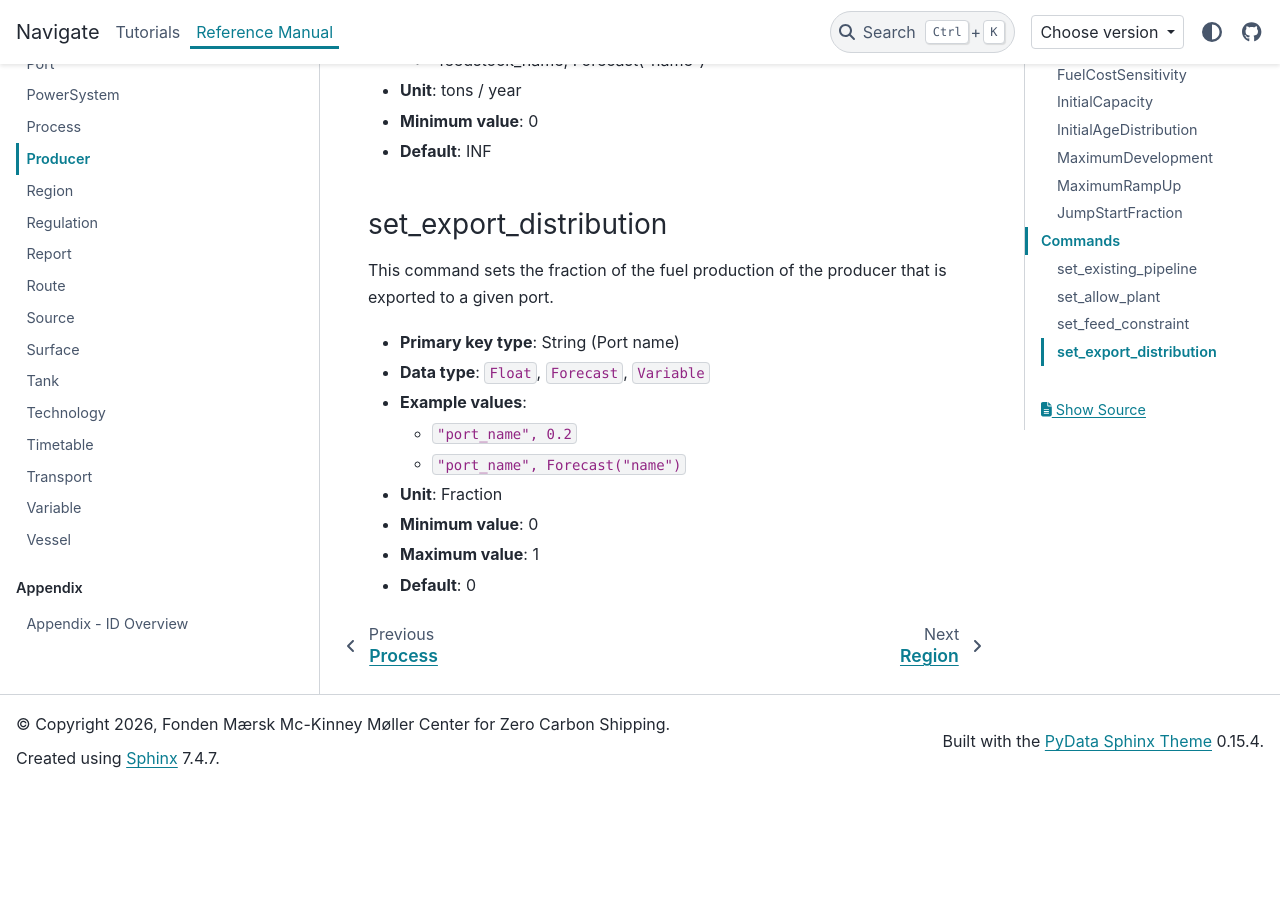
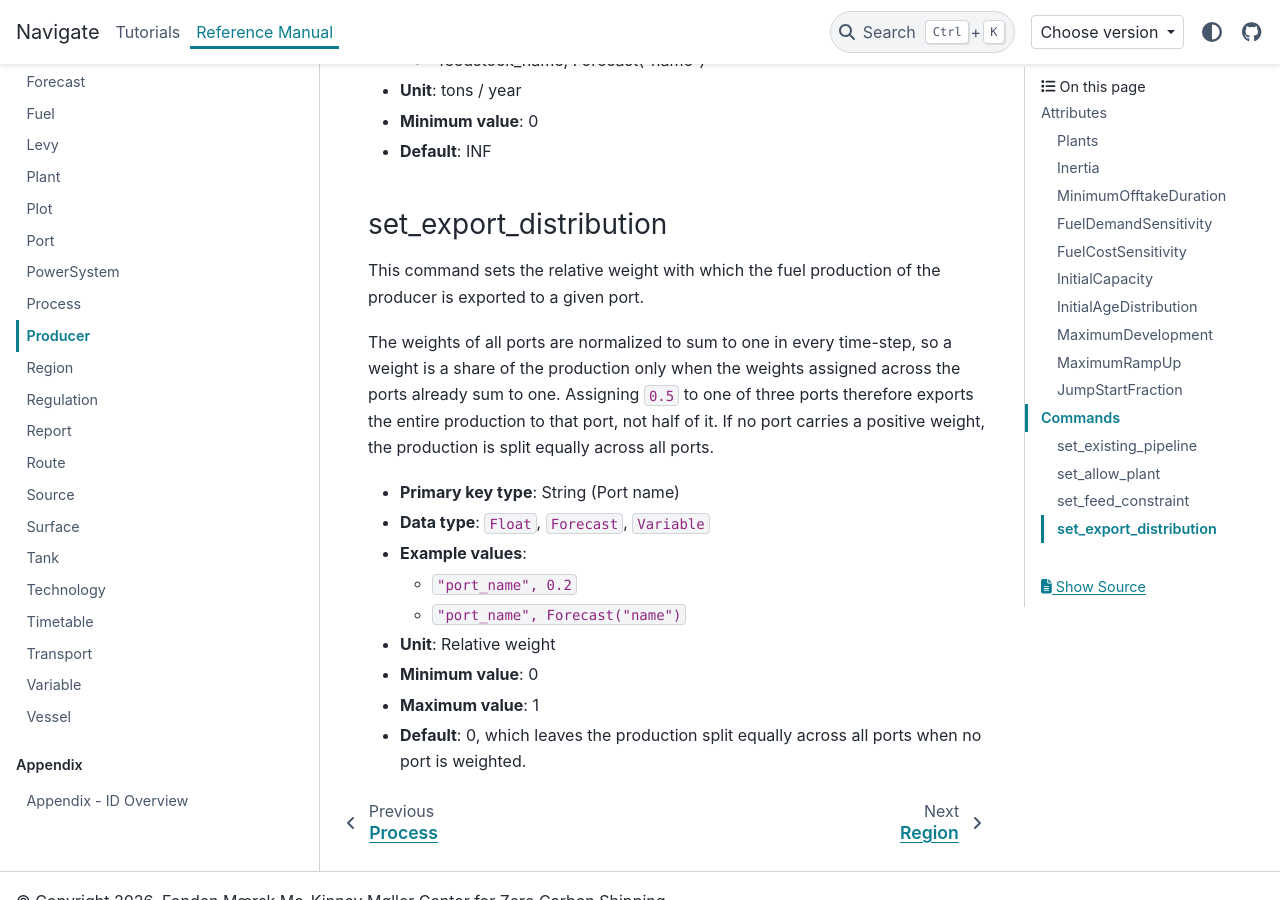
Before and after one commit to zerocarbonshipping/navigate-zcs, a Sphinx documentation site: the page built from docs/reference_manual/producer.md, in a window 1280 px wide and 900 px high, scrolled down 5593 px. Built offline with Sphinx 7.4.7 and the PyData theme 0.15.4, drawn with Linux system fonts in a browser that asks for light colours; before the commit the page ends 6381 px from its top, so only the background shows below that.

Commit message:
State the export distribution as the relative weight it is
set_export_distribution's docstring called its value the fraction of production
exported to a port, and the manual entry written from it repeated that.
calculate_export_expectation divides every port's value by the sum over all
ports at each time-step, and falls back to 1/len when that sum is zero, so the
value is a relative weight and the effective default is an equal split across
every port. A deck with three ports writing 0.5 for one of them exports the
whole production there, not half of it.

Docstring and manual entry only; the normalization is unchanged.

Co-Authored-By: Claude Opus 5 <noreply@anthropic.com>

```diff
--- a/docs/reference_manual/producer.md
+++ b/docs/reference_manual/producer.md
@@ -186,14 +186,16 @@ This command sets a static constraint for the amount of feed (feedstock or proce
 
 ### set\_export\_distribution
 
-This command sets the fraction of the fuel production of the producer that is exported to a given port.
+This command sets the relative weight with which the fuel production of the producer is exported to a given port.
+
+The weights of all ports are normalized to sum to one in every time-step, so a weight is a share of the production only when the weights assigned across the ports already sum to one. Assigning `0.5` to one of three ports therefore exports the entire production to that port, not half of it. If no port carries a positive weight, the production is split equally across all ports.
 
 * **Primary key type**: String (Port name)
 * **Data type**: `Float`, `Forecast`, `Variable`
 * **Example values**:
   + `"port_name", 0.2`
   + `"port_name", Forecast("name")`
-* **Unit**: Fraction
+* **Unit**: Relative weight
 * **Minimum value**: 0
 * **Maximum value**: 1
-* **Default**: 0
+* **Default**: 0, which leaves the production split equally across all ports when no port is weighted.
```
Also changed, not shown: 1 other file.
